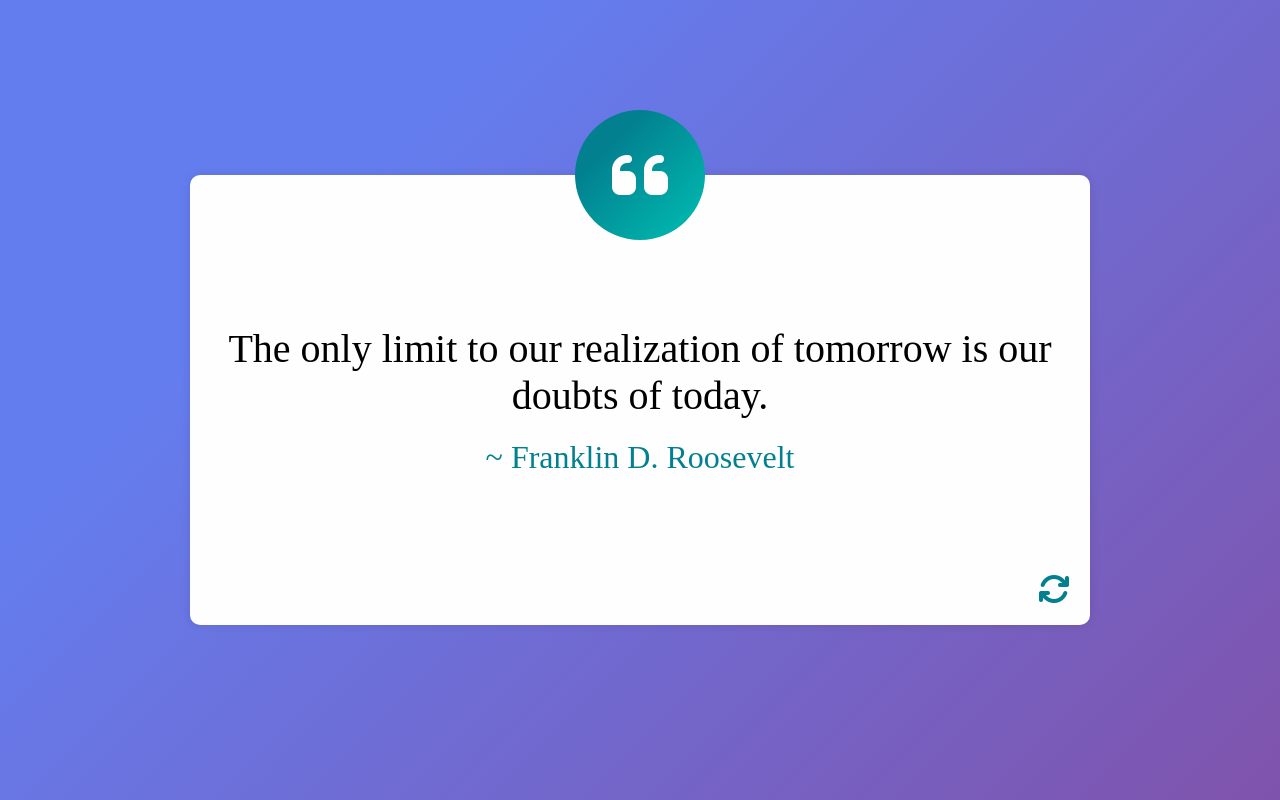
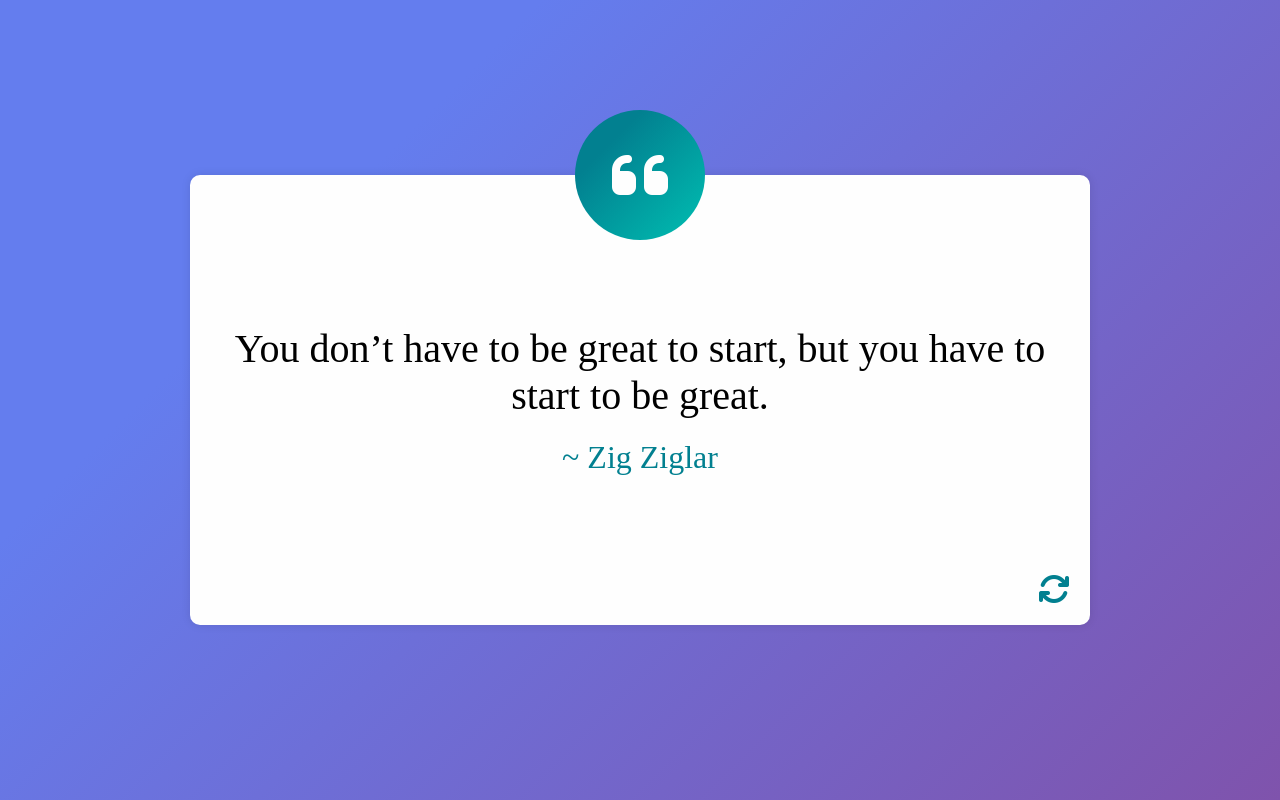
Before and after one commit to Anshika75/Quotify, an Angular app: page / in a window 1280 px wide. Built offline with nearby package versions, Linux system fonts and the light colour scheme; a web font is replaced by a local one.

Commit message:
Update quote-box.component.ts

```diff
--- a/src/app/quote-box/quote-box.component.ts
+++ b/src/app/quote-box/quote-box.component.ts
@@ -1,5 +1,7 @@
 import { Component } from '@angular/core';
 import { quotes } from '../quotes';
+
+const randomIndex = Math.floor(Math.random() * quotes.length);
 
 @Component({
   selector: 'app-quote-box',
@@ -9,7 +11,7 @@ import { quotes } from '../quotes';
   styleUrl: './quote-box.component.css'
 })
 export class QuoteBoxComponent {
-  currentQuote = quotes[0];
+  currentQuote = quotes[randomIndex];
   quoteText = this.currentQuote.text;
   get author() {
     return '~ ' + this.currentQuote.author;
```
